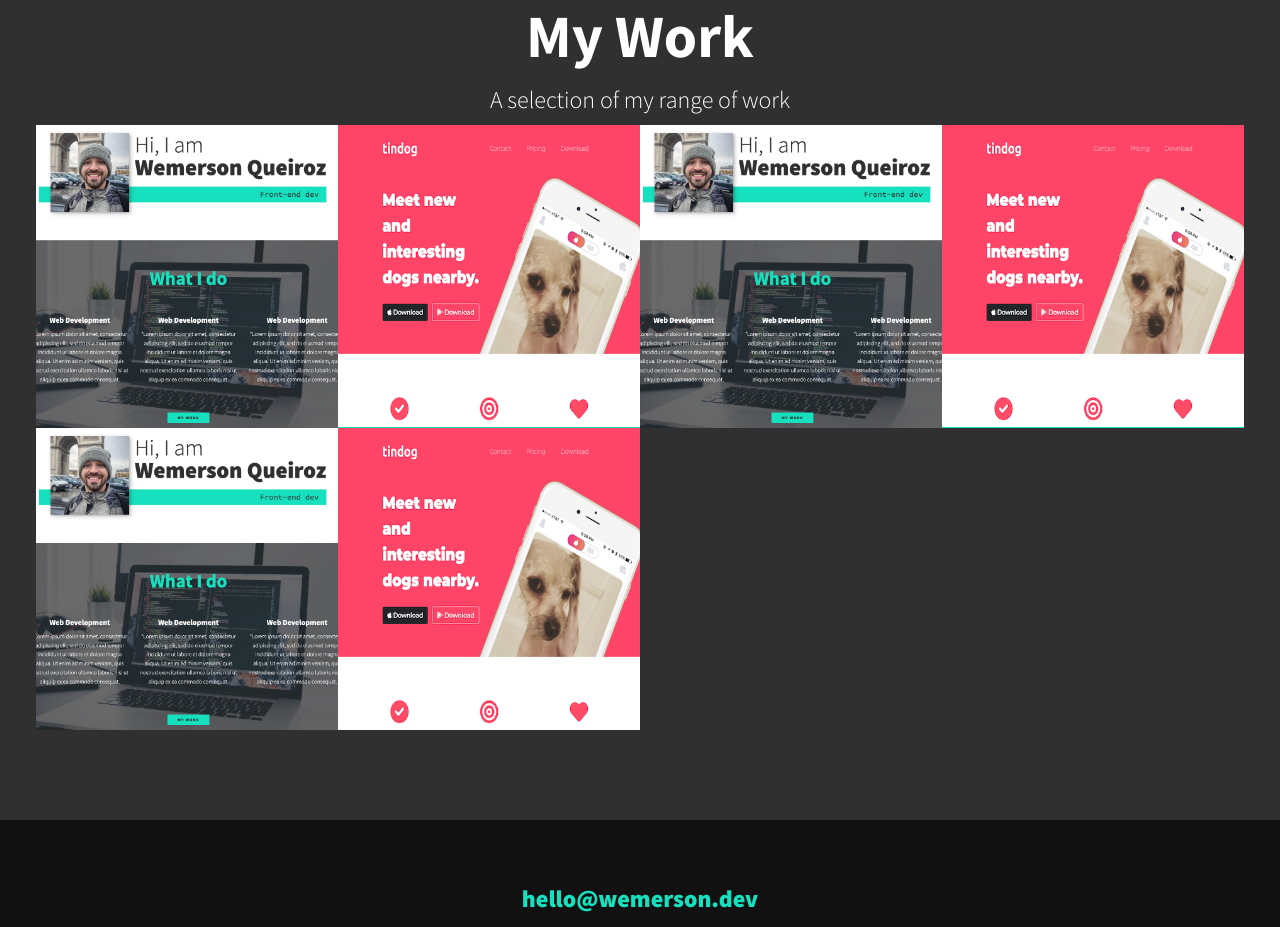
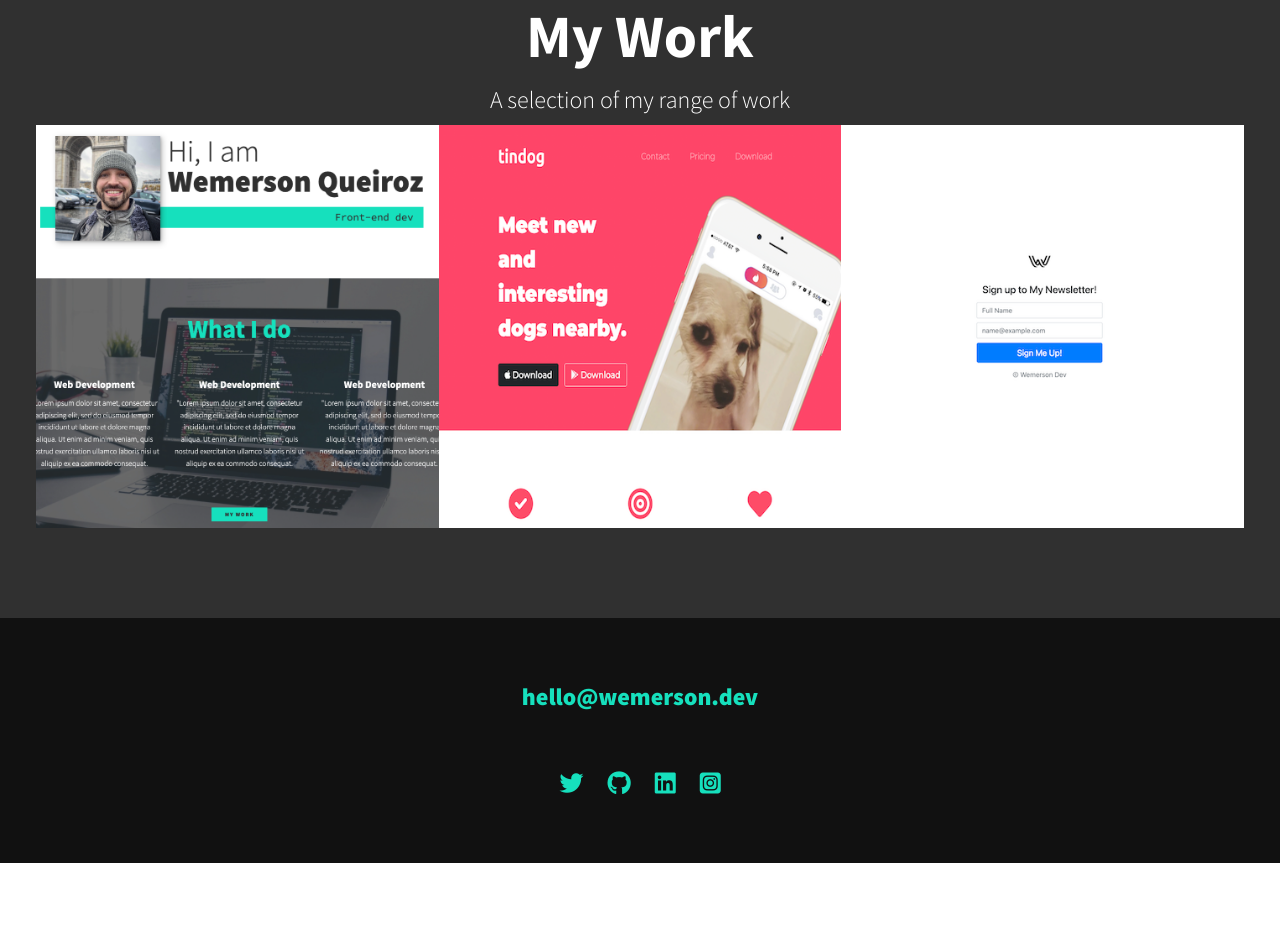
Before and after one commit to wemersonqueiroz/portfolio, a React (Create React App) app: page / in a window 1280 px wide. Shown: the part 1660-2587 px from the top of the page. After the commit the page ends 2523 px from the top, so only its background shows below. Built offline with nearby package versions, Linux system fonts and the light colour scheme.

Commit message:
[FEAT]Updated Works list with Newsletter App

```diff
--- a/src/components/Works.js
+++ b/src/components/Works.js
@@ -1,5 +1,6 @@
 import React from "react"
 import portfolio00 from "../images/portfolio00.png"
+import portfolio01 from "../images/portfolio01.png"
 import tindog from "../images/tindog.png"
 
 export default function Works() {
@@ -21,28 +22,11 @@ export default function Works() {
           <img src={tindog} alt="" className="portfolio__img" />
         </a>
         {/* portfolio ITEM 03*/}
-        <a href="#" class="portfolio__item" alt="">
-          <img src={portfolio00} alt="" className="portfolio__img" />
-        </a>
-        {/* portfolio ITEM 04*/}
         <a
-          href="https://wemersonqueiroz.github.io/bootstrap-tindog/"
+          href="https://hidden-ravine-54566.herokuapp.com/"
           class="portfolio__item"
-          target="_blank"
-          rel="noreferrer">
-          <img src={tindog} alt="" className="portfolio__img" />
-        </a>
-        {/* portfolio ITEM 05*/}
-        <a href="#" class="portfolio__item" alt="">
-          <img src={portfolio00} alt="" className="portfolio__img" />
-        </a>
-        {/* portfolio ITEM 06*/}
-        <a
-          href="https://wemersonqueiroz.github.io/bootstrap-tindog/"
-          class="portfolio__item"
-          target="_blank"
-          rel="noreferrer">
-          <img src={tindog} alt="" className="portfolio__img" />
+          alt="Newsletter Page">
+          <img src={portfolio01} alt="" className="portfolio__img" />
         </a>
       </div>
     </section>
```
